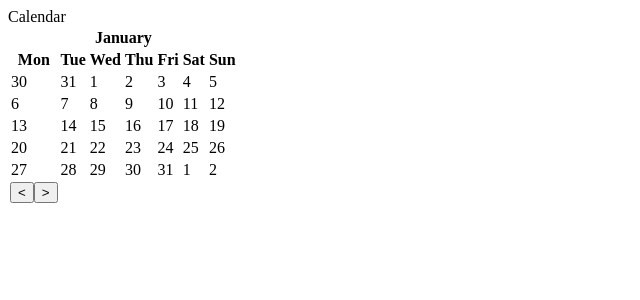
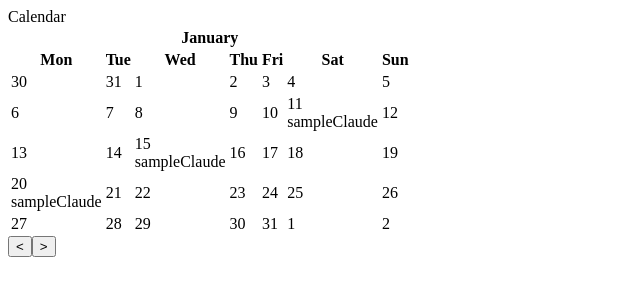
Before and after one commit to theUGG0/graafikuhaldur, a React (Vite) app in the folder frontend/: page /schedule in a window 1280 px wide. Shown: the top 300 px of the page, without its empty margins (0-640 px from the left). Built offline with nearby package versions, Linux system fonts and the light colour scheme.

Commit message:
added daypopup and the assigning of people to days (unfinished)

```diff
--- a/frontend/src/components/Calendar.jsx
+++ b/frontend/src/components/Calendar.jsx
@@ -1,6 +1,7 @@
 import { useMemo, useState } from "react"
-import { eachDayOfInterval, getDaysInMonth, getISODay, getMonth, getYear, sub, add, getDate, setMonth} from "date-fns"
+import { eachDayOfInterval, getDaysInMonth, getISODay, getMonth, getYear, sub, add, getDate, setMonth, isSameDay} from "date-fns"
 import CalendarDay from "./CalendarDay"
+import DayPopup from "./DayPopup"
 
 const generateMonthMap = ({month, year}) => {
 
@@ -18,7 +19,7 @@ const generateMonthMap = ({month, year}) => {
     return [monthDays.slice(0, 7), monthDays.slice(7, 14), monthDays.slice(14, 21), monthDays.slice(21, 28), monthDays.slice(28, 35)]
 }
 
-const Calendar = () => {
+const Calendar = ({people}) => {
 
     const weekdays = ["Mon", "Tue", 'Wed', 'Thu', 'Fri', 'Sat', "Sun"]
     const months = ['January', 'February', 'March', 'April', 'May', 'June', 'July', 'August', 'September', 'October', 'November', 'December']
@@ -46,7 +47,7 @@ const Calendar = () => {
         setcalendarSelection(day)
     }
 
-    console.log(calendarState);
+    console.log(monthMap);
 
     return (
         <>
@@ -54,16 +55,22 @@ const Calendar = () => {
             Calendar
         </div>
         <table>
-            <thead><th colSpan={7}>{months[calendarState.month]}</th></thead>
+            <thead><tr><th colSpan={7}>{months[calendarState.month]}</th></tr></thead>
             <tbody>
                 {weekdays.map(day => (<th>{day}</th>))}
-                {monthMap.map(week => (<tr>{week.map(day => <CalendarDay selectDay={handleDayClick} day={day}/>)}</tr>))}
+                {monthMap.map((week,i) => (
+                    <tr key={i}>
+                    {week.map((day, j) => (
+                    <CalendarDay key={j} assignedPeople={people.filter(p => p.upcomingDates.some(d => (isSameDay(d, day))))} selectDay={handleDayClick} day={day}/>
+                    ))}
+                    </tr>))}
            </tbody>
-           <div>
+        </table>
+        <div>
            <button onClick={() => handleMonthChange(-1)}>{"<"}</button>
            <button onClick={() => handleMonthChange(1)}>{">"}</button>
-           </div>
-        </table>
+        </div>
+        <DayPopup selectedDate={calendarSelection}/>
         </>
     )
 
--- a/frontend/src/components/CalendarDay.jsx
+++ b/frontend/src/components/CalendarDay.jsx
@@ -1,12 +1,20 @@
-import { getDate } from "date-fns"
+import { getDate, isValid } from "date-fns"
 
-const CalendarDay = (props) => {
+const CalendarDay = ({day, selectDay, assignedPeople}) => {
+
+    console.log(assignedPeople);
 
 
+    if(!day || !isValid(day)){
+        return (
+            <td>Err</td>
+        )
+    }
 
     return (
-        <td onClick={() => props.selectDay(props.day)}>
-            {getDate(props.day)}
+        <td onClick={() => selectDay(day)}>
+            {getDate(day)}
+            {assignedPeople.map(p => <div>{p.name}</div>)}
         </td>
     )
 }
--- /dev/null
+++ b/frontend/src/components/DayPopup.jsx
@@ -0,0 +1,12 @@
+
+const DayPopup = ({selectedDate}) => {
+        if(!selectedDate){
+        return null
+    }
+
+    return (
+        <div>Selected date is {selectedDate.toDateString()}</div>
+    )
+}
+
+export default DayPopup
--- a/frontend/src/pages/Schedule.jsx
+++ b/frontend/src/pages/Schedule.jsx
@@ -3,10 +3,10 @@ import Calendar from "../components/Calendar"
 
 
 const Schedule = () => {
-    const [people, setPeople] = useState([{"_id":"678119235a5d85557b04b0c9","name":"sample","password":"doo-doo-doo","groups":[],"upcomingDates":[],"__v":0},{"_id":"678119bef0c9462bd730363e","name":"sample2","password":"doo-doo-doo","groups":[],"upcomingDates":[],"__v":0}])
+    const [people, setPeople] = useState([{"_id":"678119235a5d85557b04b0c9","name":"sample","groups":[],"upcomingDates":[],"__v":0},{"_id":"678119bef0c9462bd730363e","name":"sample2","groups":[],"upcomingDates":[],"__v":0},{"_id":"6781e6cde363bfba01e4fbf6","name":"sample3","groups":[],"upcomingDates":[],"__v":0},{"_id":"6781e7dde363bfba01e4fbf8","name":"sample4","groups":[],"upcomingDates":[],"__v":0},{"_id":"6781f6f1e360f867dfff8596","name":"sampleClaude","groups":[],"upcomingDates":["2025-01-11T00:00:00.000Z","2025-01-15T00:00:00.000Z","2025-01-20T00:00:00.000Z"],"__v":0}])
 
     return(
-    <Calendar></Calendar>)
+    <Calendar people={people}></Calendar>)
 }
 
 export default Schedule
```
Also changed, not shown: 2 other files (tests, documents, lock files or other folders).
